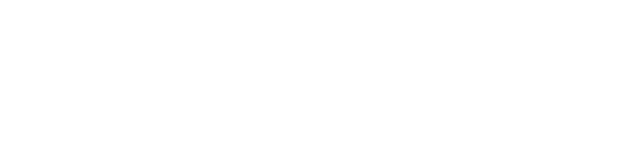
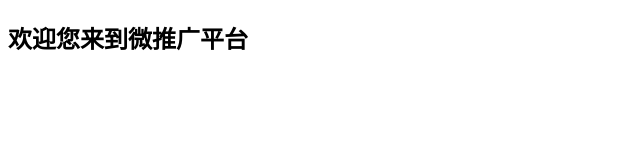
Before and after one commit to bosswang110220/microPromotion, a plain HTML site: page index.html in a window 1280 px wide. Shown: the whole page, without its empty margins (0-640 px from the left). Drawn offline with Linux system fonts and the light colour scheme.

Commit message:
index.html peizhi

```diff
--- a/index.html
+++ b/index.html
@@ -2,8 +2,9 @@
 <html>
 	<head>
 		<meta charset="UTF-8">
-		<title></title>
+		<title>微推广 || micropromotion </title>
 	</head>
 	<body>
+		<h2>欢迎您来到微推广平台</h2>
 	</body>
 </html>
```
Also changed, not shown: 1 other file.
